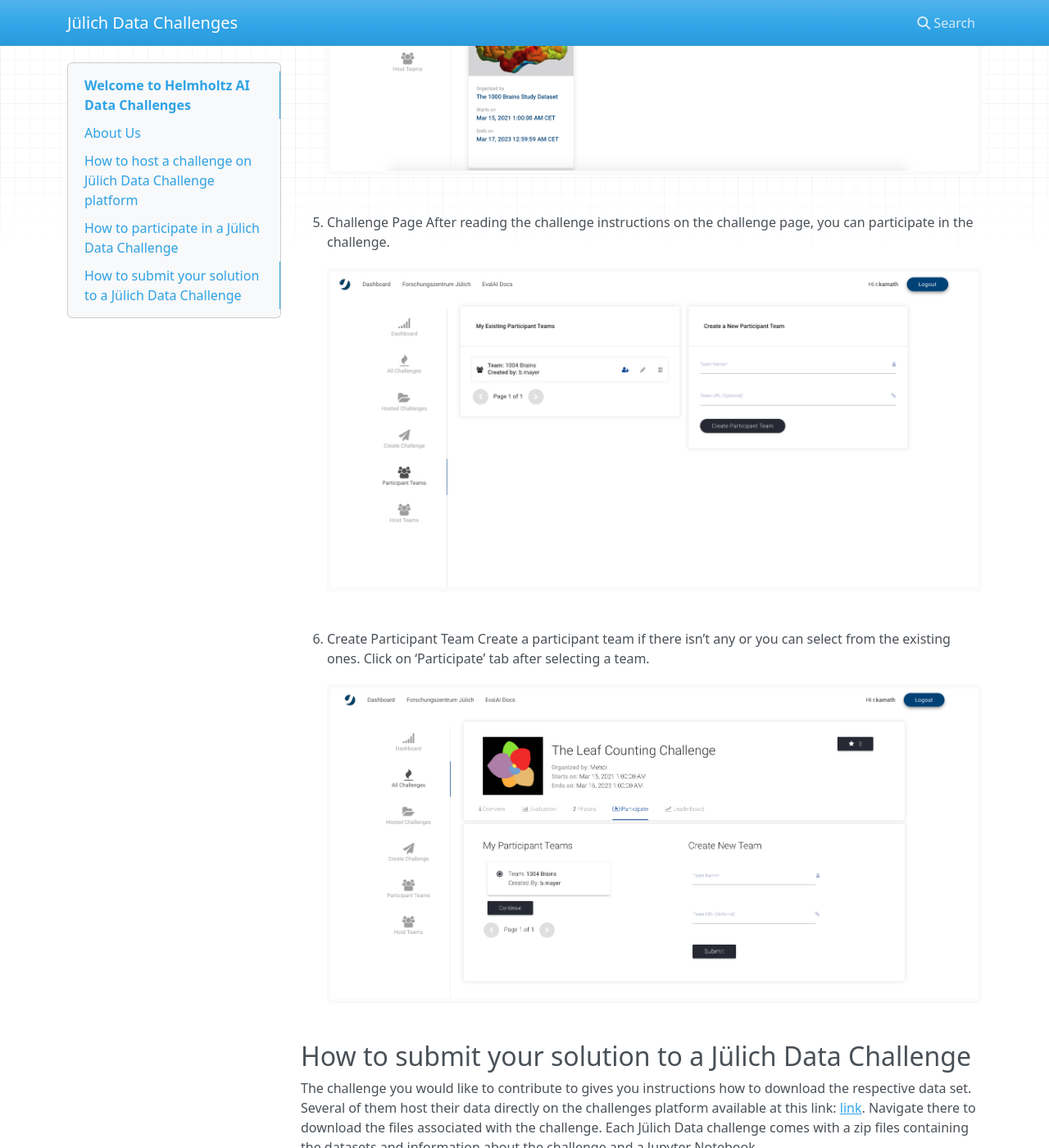
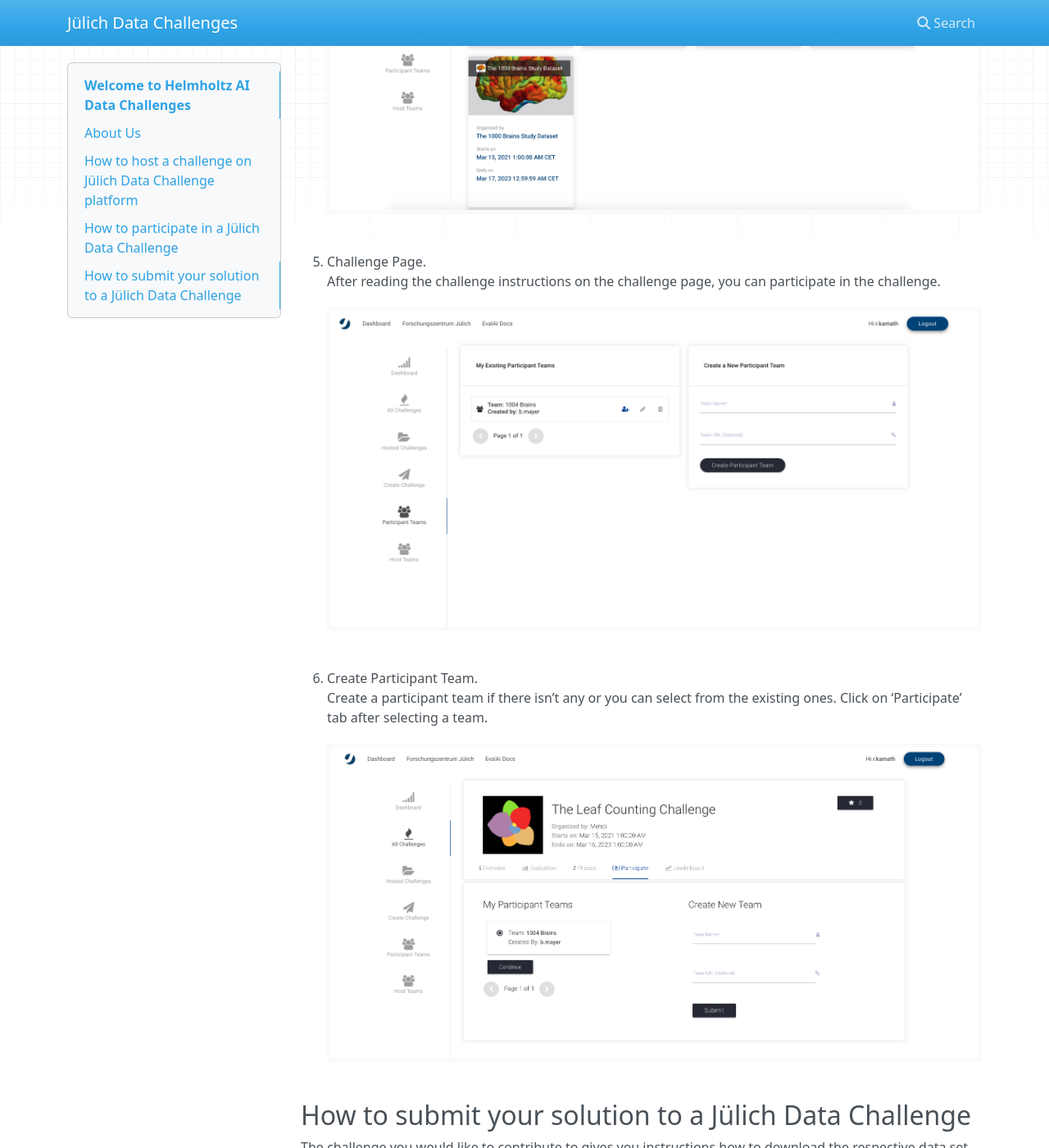
Before and after one commit to HelmholtzAI-FZJ/juelich_challenges_readthedoc, an MkDocs documentation site: the page built from docs/index.md, in a window 1280 px wide and 1400 px high, scrolled down 3093 px. Shown: the whole window at 82% size. Built offline with MkDocs 1.6.1, drawn with Linux system fonts in a browser that asks for light colours; nearby versions of some CDN libraries; some of the changed text lies outside the part shown.

Commit message:
update commit

```diff
--- a/docs/index.md
+++ b/docs/index.md
@@ -30,22 +30,22 @@ Jülich Challenges target ML researchers, or traditional image analysts, lookin
 1. Visit [Jülich Challenges](https://data-challenges.fz-juelich.de/)
 ![alt text](images/6a.png)
 
-2. Sign up or Log in
+2. Sign up or Log in <br />
 Sign Up and fill in your credentials or log in if you have already registered.
 ![alt text](images/5a.png)
 
 3. After signing up you would be on the dashboard page.
 ![alt text](images/4a.png)
 
-4. Select a challenge
+4. Select a challenge. <br />
 Then, go to challenges section and choose an active challenge.
 ![alt text](images/3a.png)
 
-5. Challenge Page
+5. Challenge Page. <br />
 After reading the challenge instructions on the challenge page, you can participate in the challenge.
 ![alt text](images/2a.png)
 
-6. Create Participant Team
+6. Create Participant Team. <br />
 Create a participant team if there isn’t any or you can select from the existing ones. Click on ‘Participate’ tab after selecting a team.
 ![alt text](images/1a.png)
 
```
Also changed, not shown: 1 other file.
